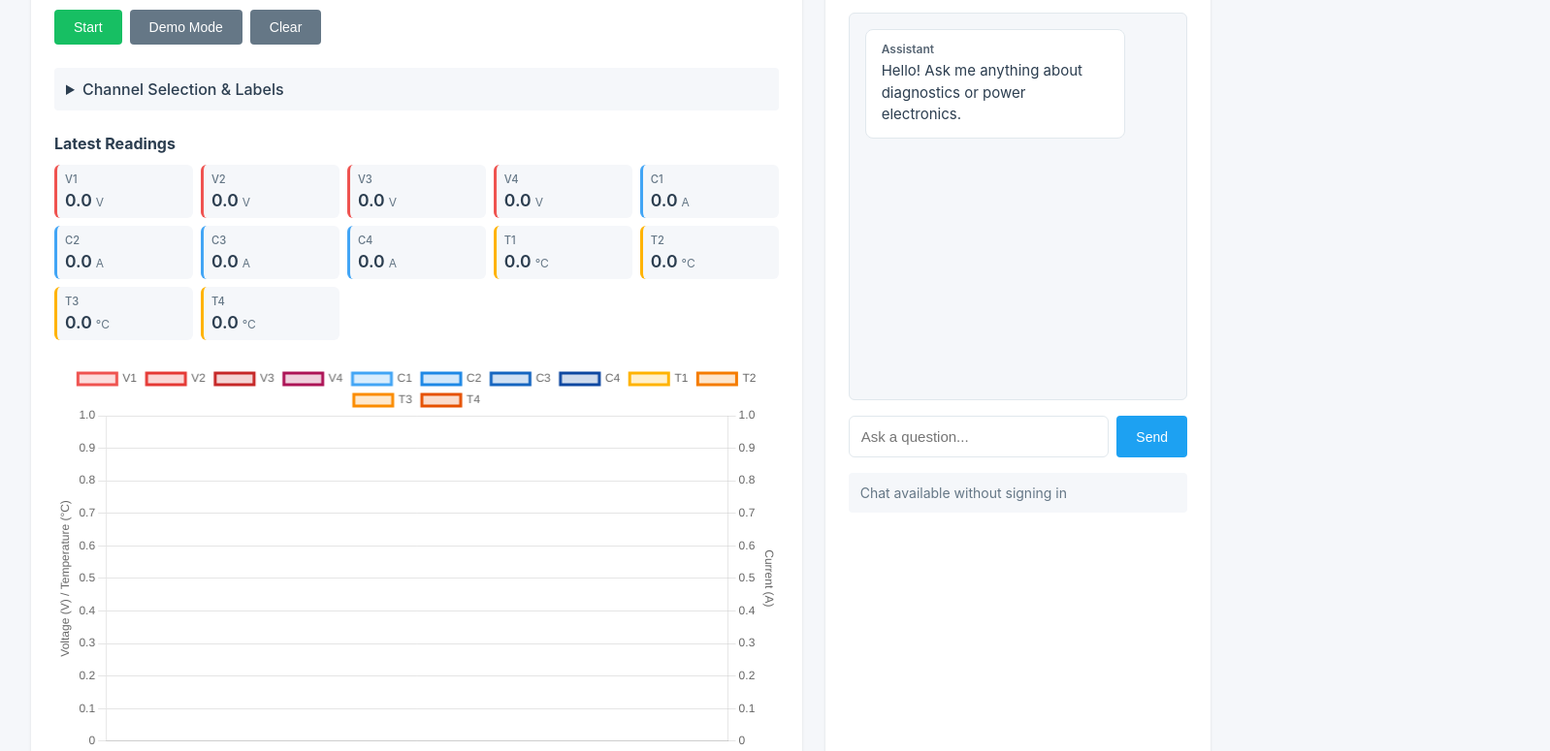
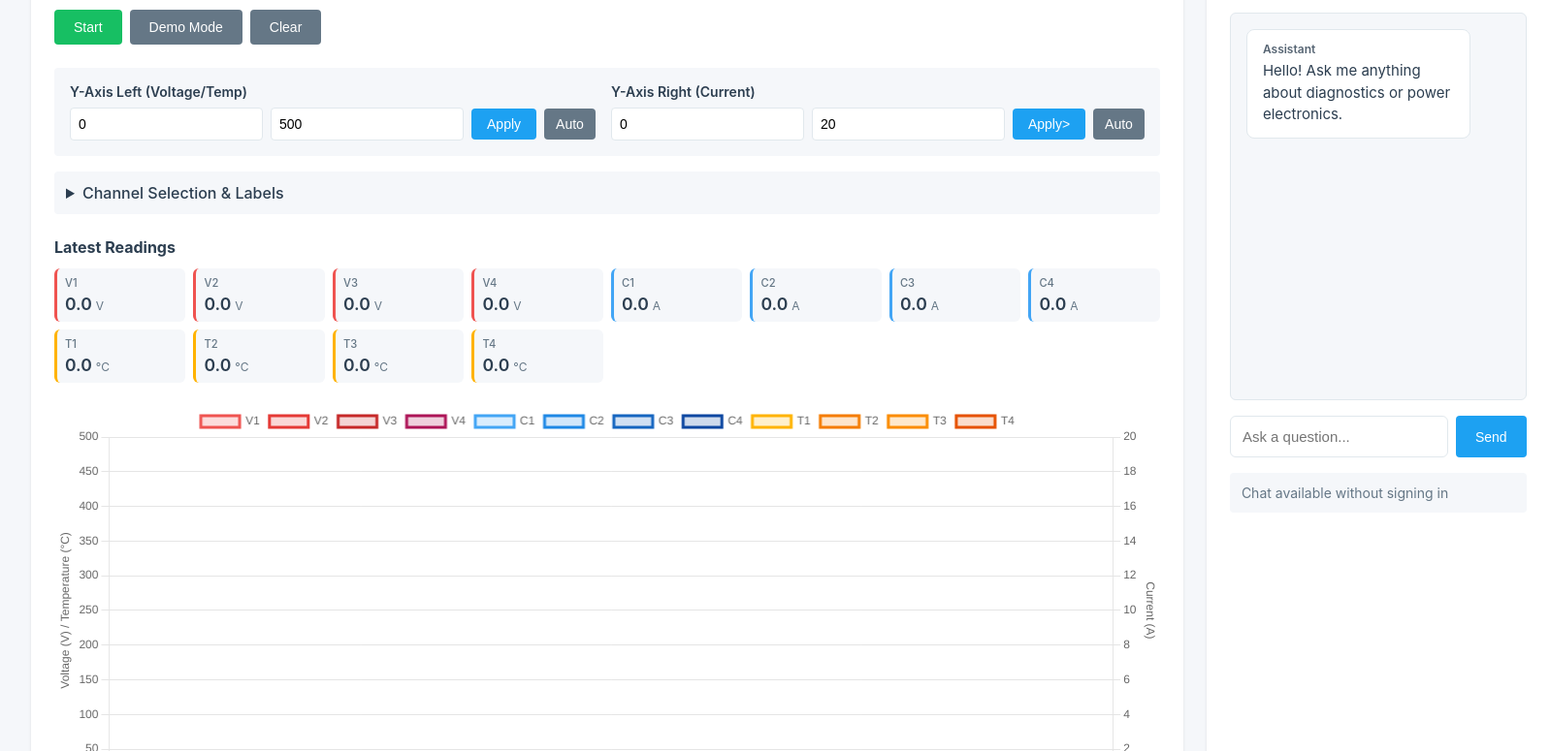
Before and after one commit to LakshyaVason/iDAQ, a website: page templates/user.html in a window 1280 px wide. Shown: the part 184-959 px from the top of the page at 97% size, 1598 px wide, since content can reach past the window. Drawn offline with nearby package versions, Linux system fonts and the light colour scheme; no server answers.

Commit message:
Customizable Y axis + Auto fit

```diff
--- a/templates/user.html
+++ b/templates/user.html
@@ -201,6 +201,78 @@
 
         .channel-selector summary:hover {
             background-color: #e8ecef;
+        }
+
+
+        .axis-controls {
+            display: grid;
+            grid-template-columns: 1fr 1fr;
+            gap: 1rem;
+            padding: 1rem;
+            background-color: #f5f7fa;
+            border-radius: 4px;
+            margin-bottom: 1rem;
+        }
+
+        .axis-control-group {
+            display: flex;
+            flex-direction: column;
+            gap: 0.5rem;
+        }
+
+        .axis-control-group label {
+            font-size: 0.875rem;
+            font-weight: 600;
+            color: #2c3e50;
+        }
+
+        .axis-inputs {
+            display: grid;
+            grid-template-columns: 1fr 1fr auto auto;
+            gap: 0.5rem;
+            align-items: center;
+        }
+
+        .axis-input {
+            padding: 0.5rem;
+            border: 1px solid #e1e8ed;
+            border-radius: 4px;
+            font-size: 0.875rem;
+        }
+
+        .axis-input:focus {
+            outline: none;
+            border-color: #1da1f2;
+        }
+
+        .btn-apply {
+            padding: 0.5rem 1rem;
+            background-color: #1da1f2;
+            color: white;
+            border: none;
+            border-radius: 4px;
+            cursor: pointer;
+            font-size: 0.875rem;
+            white-space: nowrap;
+        }
+
+        .btn-apply:hover {
+            background-color: #1a91da;
+        }
+
+        .btn-auto {
+            padding: 0.5rem 0.75rem;
+            background-color: #657786;
+            color: white;
+            border: none;
+            border-radius: 4px;
+            cursor: pointer;
+            font-size: 0.875rem;
+            white-space: nowrap;
+        }
+
+        .btn-auto:hover {
+            background-color: #56646f;
         }
 
         .channel-grid {
@@ -585,7 +657,26 @@
                 <button id="simBtn" class="btn btn-secondary" onclick="toggleSimulation()">Demo Mode</button>
                 <button class="btn btn-secondary" onclick="clearGraph()">Clear</button>
             </div>
-
+            <div class="axis-controls">
+                <div class="axis-control-group">
+                    <label>Y-Axis Left (Voltage/Temp)</label>
+                    <div class="axis-inputs">
+                        <input type="number" id="yLeftMin" class="axis-input" placeholder="Min" value="0">
+                        <input type="number" id="yLeftMax" class="axis-input" placeholder="Max" value="500">
+                        <button class="btn-apply" onclick="updateYAxisRanges()">Apply</button>
+                        <button class="btn-auto" onclick="autoScaleLeftAxis()">Auto</button>
+                    </div>
+                </div>
+                <div class="axis-control-group">
+                    <label>Y-Axis Right (Current)</label>
+                    <div class="axis-inputs">
+                        <input type="number" id="yRightMin" class="axis-input" placeholder="Min" value="0">
+                        <input type="number" id="yRightMax" class="axis-input" placeholder="Max" value="20">
+                        <button class="btn-apply" onclick="updateYAxisRanges()">Apply>
+                            <button class="btn-auto" onclick="autoScaleRightAxis()">Auto</button>
+                    </div>
+                </div>
+            </div>
             <details class="channel-selector">
                 <summary>Channel Selection & Labels</summary>
                 <div class="channel-grid" id="channelGrid"></div>
@@ -823,7 +914,8 @@
                         type: 'linear',
                         display: true,
                         position: 'left',
-                        beginAtZero: true,
+                        min: 0,
+                        max: 500,
                         title: {
                             display: true,
                             text: 'Voltage (V) / Temperature (°C)'
@@ -833,7 +925,8 @@
                         type: 'linear',
                         display: true,
                         position: 'right',
-                        beginAtZero: true,
+                        min: 0,
+                        max: 20,
                         title: {
                             display: true,
                             text: 'Current (A)'
@@ -1384,6 +1477,74 @@
             document.getElementById('authButton').addEventListener('click', handleAuthClick);
             updateUserBadge();
         });
+
+
+
+        function updateYAxisRanges() {
+            const yLeftMin = parseFloat(document.getElementById('yLeftMin').value) || 0;
+            const yLeftMax = parseFloat(document.getElementById('yLeftMax').value) || 500;
+            const yRightMin = parseFloat(document.getElementById('yRightMin').value) || 0;
+            const yRightMax = parseFloat(document.getElementById('yRightMax').value) || 20;
+
+            chart.options.scales.y.min = yLeftMin;
+            chart.options.scales.y.max = yLeftMax;
+            chart.options.scales.y1.min = yRightMin;
+            chart.options.scales.y1.max = yRightMax;
+
+            chart.update();
+
+            document.getElementById('statusBar').textContent =
+                `Axis ranges updated: Left [${yLeftMin}, ${yLeftMax}], Right [${yRightMin}, ${yRightMax}]`;
+        }
+
+        function autoScaleLeftAxis() {
+            if (sessionData.length === 0) {
+                alert('No data yet - start monitoring first');
+                return;
+            }
+
+            let allValues = [];
+            sessionData.forEach(d => {
+                allValues.push(...d.voltage.filter(v => v > 0));
+                allValues.push(...d.temperature.filter(t => t > 0));
+            });
+
+            if (allValues.length === 0) {
+                alert('No valid data for left axis');
+                return;
+            }
+
+            const min = Math.floor(Math.min(...allValues) * 0.9);
+            const max = Math.ceil(Math.max(...allValues) * 1.1);
+
+            document.getElementById('yLeftMin').value = min;
+            document.getElementById('yLeftMax').value = max;
+            updateYAxisRanges();
+        }
+
+        function autoScaleRightAxis() {
+            if (sessionData.length === 0) {
+                alert('No data yet - start monitoring first');
+                return;
+            }
+
+            let allValues = [];
+            sessionData.forEach(d => {
+                allValues.push(...d.current.filter(c => c > 0));
+            });
+
+            if (allValues.length === 0) {
+                alert('No valid data for right axis');
+                return;
+            }
+
+            const min = Math.floor(Math.min(...allValues) * 0.9);
+            const max = Math.ceil(Math.max(...allValues) * 1.1);
+
+            document.getElementById('yRightMin').value = min;
+            document.getElementById('yRightMax').value = max;
+            updateYAxisRanges();
+        }
     </script>
 </body>
 
```
